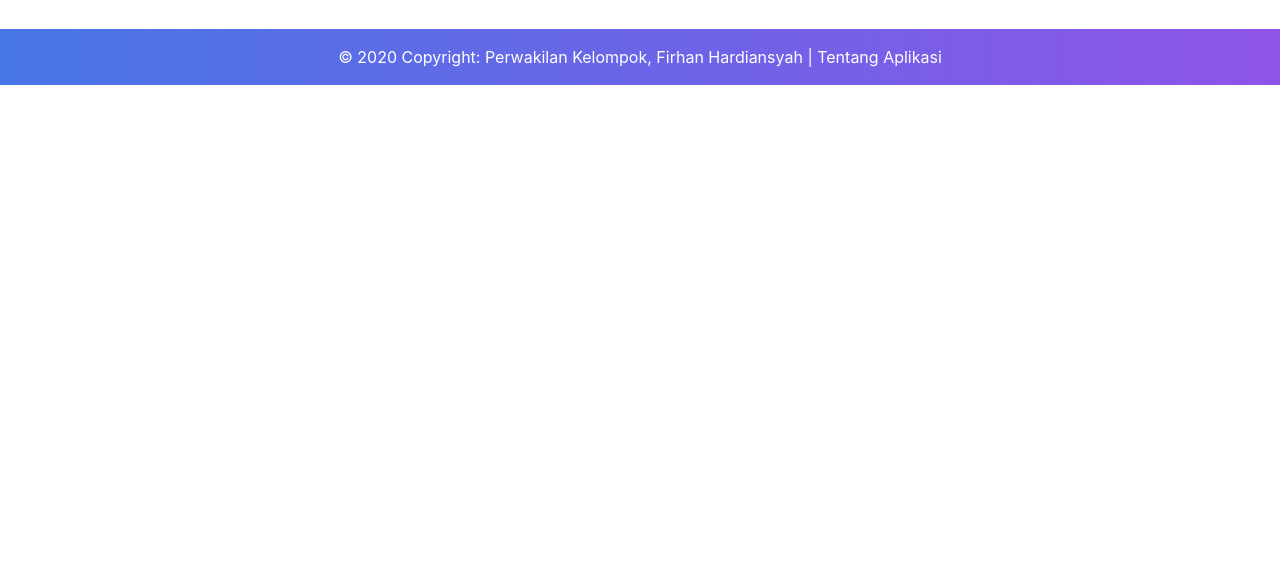
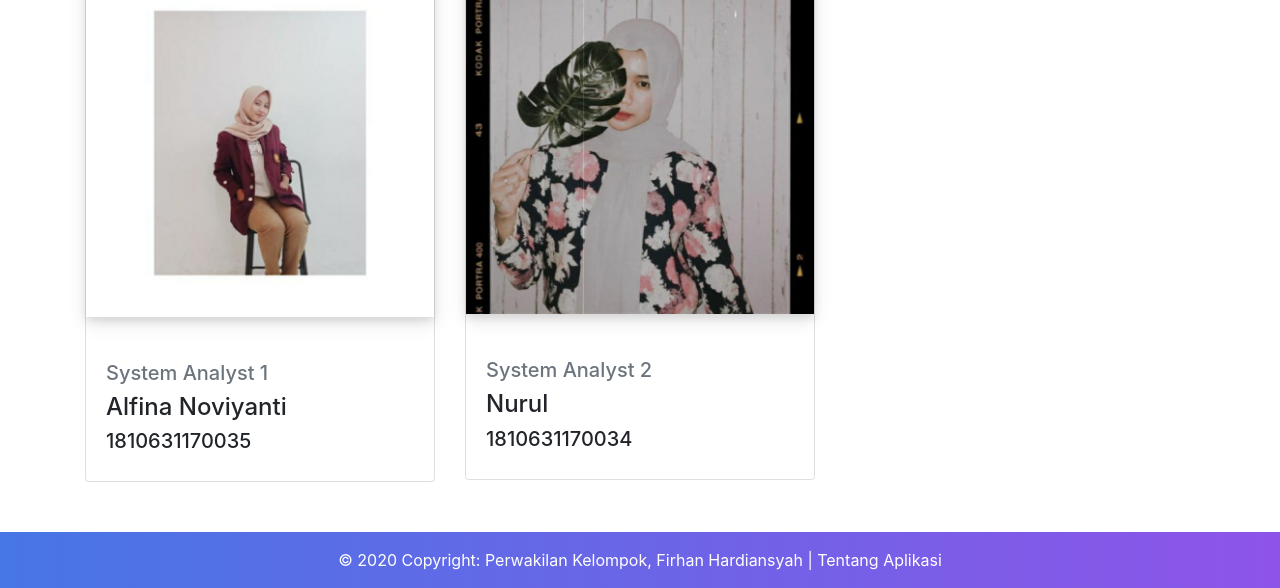
Before and after one commit to firhanhardiansyah/get-the-book, a PHP site: page /index.php?page=tentang in a window 1280 px wide. Shown: the part 889-1477 px from the top of the page. Before the commit the page ends 974 px from the top, so only its background shows below. Run offline with PHP 8.4, Linux system fonts and the light colour scheme; some libraries are stand-ins or nearby versions.

Commit message:
add tentang

```diff
--- a/tentang.php
+++ b/tentang.php
@@ -6,7 +6,8 @@
   <div class="row">
     <div class="col-xl-4 col-12 mt-4">
       <div class="card">
-        <img class="mb-4 card-shadow card-img-top" src="<?= BASE_URL ?>assets/img/tentang/saya.jpeg" alt="Card image cap">
+        <img class="mb-4 card-shadow card-img-top" src="<?= BASE_URL ?>assets/img/tentang/saya.jpeg"
+          alt="Card image cap">
         <div class="card-body">
           <h5 class="text-secondary">Front End & Back End</h5>
           <h4>Firhan Hardiansyah</h4>
@@ -16,6 +17,8 @@
     </div>
     <div class="col-xl-4 col-12 mt-4">
       <div class="card">
+        <img class="mb-4 card-shadow card-img-top" src="<?= BASE_URL ?>assets/img/tentang/arees.jpeg"
+          alt="Card image cap">
         <div class="card-body">
           <h5 class="text-secondary">Design 1</h5>
           <h4>Arees Khatara</h4>
@@ -25,6 +28,8 @@
     </div>
     <div class="col-xl-4 col-12 mt-4">
       <div class="card">
+        <img class="mb-4 card-shadow card-img-top" src="<?= BASE_URL ?>assets/img/tentang/wafi.jpeg"
+          alt="Card image cap">
         <div class="card-body">
           <h5 class="text-secondary">Design 2</h5>
           <h4>Wafiudin</h4>
@@ -34,6 +39,8 @@
     </div>
     <div class="col-xl-4 col-12 mt-4">
       <div class="card">
+        <img class="mb-4 card-shadow card-img-top" src="<?= BASE_URL ?>assets/img/tentang/alfina.jpeg"
+          alt="Card image cap">
         <div class="card-body">
           <h5 class="text-secondary">System Analyst 1</h5>
           <h4>Alfina Noviyanti</h4>
@@ -43,6 +50,8 @@
     </div>
     <div class="col-xl-4 col-12 mt-4">
       <div class="card">
+        <img class="mb-4 card-shadow card-img-top" src="<?= BASE_URL ?>assets/img/tentang/nurul.jpeg"
+          alt="Card image cap">
         <div class="card-body">
           <h5 class="text-secondary">System Analyst 2</h5>
           <h4>Nurul</h4>
```
Also changed, not shown: assets/img/tentang/alfina.jpeg (added), assets/img/tentang/arees.jpeg (added), assets/img/tentang/nurul.jpeg (added), assets/img/tentang/wafi.jpeg (added).
